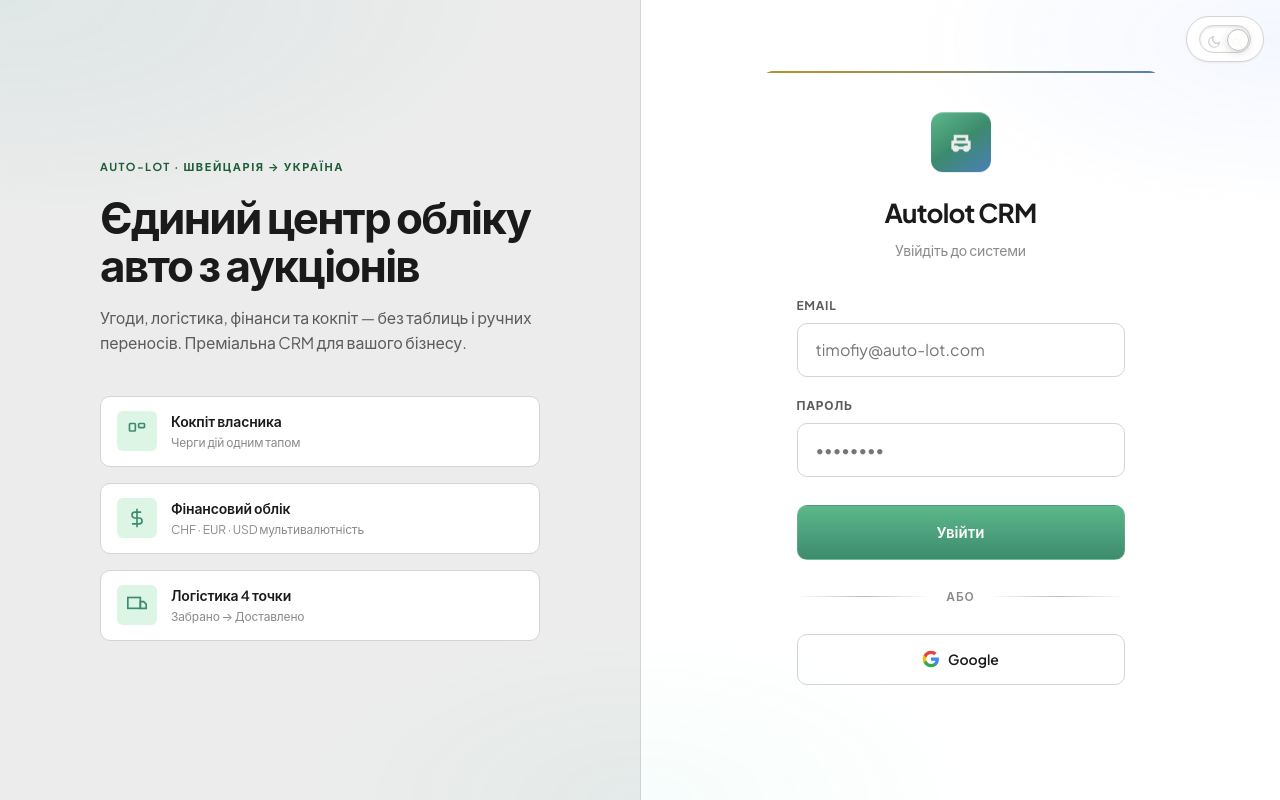
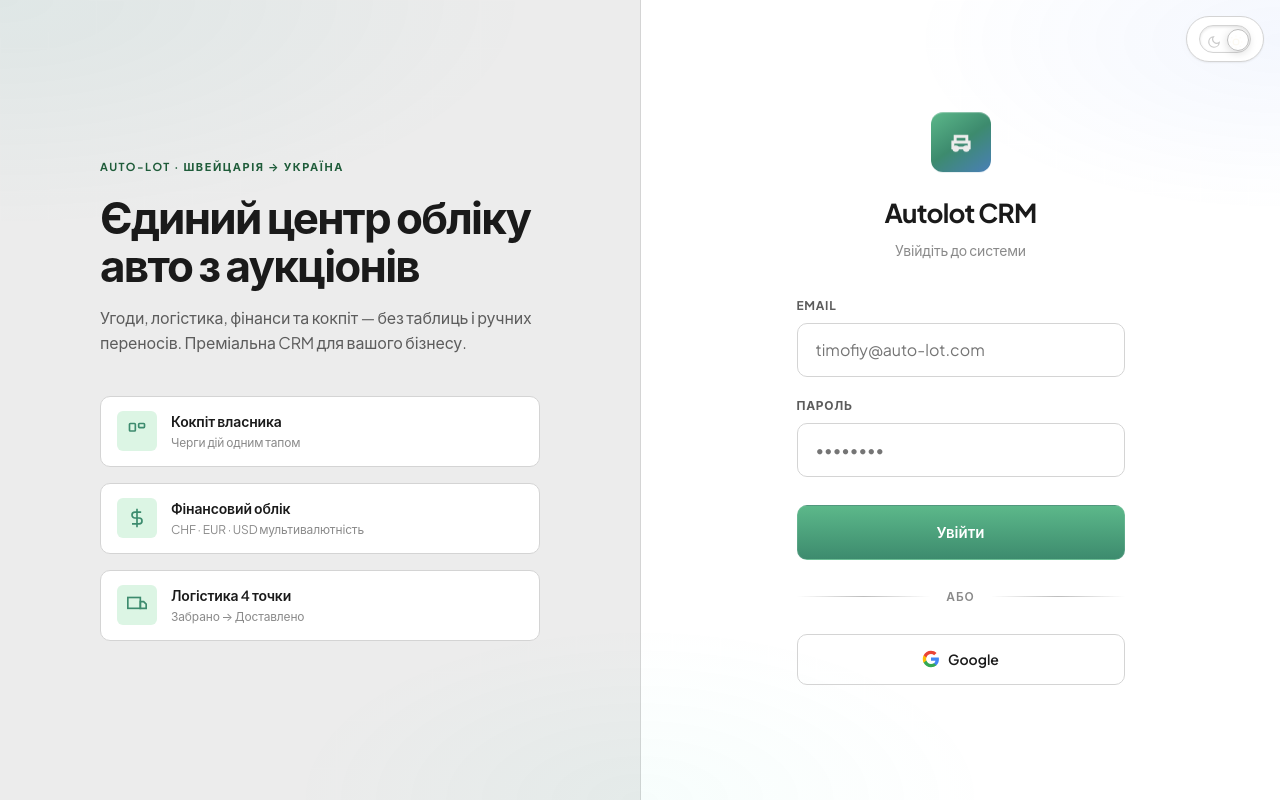
Before and after one commit to BonisOleg/crmproject, a Django app: page / in a window 1280 px wide. Run offline with Django 5.2, Linux system fonts and the light colour scheme.

Commit message:
прибрати градієнть зверху

```diff
--- a/static/css/pages/login.css
+++ b/static/css/pages/login.css
@@ -127,18 +127,6 @@
   position: relative;
   overflow: hidden;
   box-sizing: border-box;
-}
-
-.login-card::before {
-  content: "";
-  position: absolute;
-  top: 0;
-  left: 0;
-  right: 0;
-  height: 2px;
-  background: linear-gradient(90deg, var(--accent), var(--gold), var(--blue));
-  background-size: 200% 100%;
-  animation: gradient-shift 5s ease infinite;
 }
 
 .login-card__logo {
@@ -390,19 +378,12 @@
   }
 }
 
-@keyframes gradient-shift {
-  0% { background-position: 0% 50%; }
-  50% { background-position: 100% 50%; }
-  100% { background-position: 0% 50%; }
-}
-
 @keyframes float {
   0%, 100% { transform: translateY(0); }
   50% { transform: translateY(-4px); }
 }
 
 @media (prefers-reduced-motion: reduce) {
-  .login-card::before,
   .login-card__logo-icon {
     animation: none;
   }
```
Also changed, not shown: static/css/bundles/crm-public.css (+0 -19 lines).
